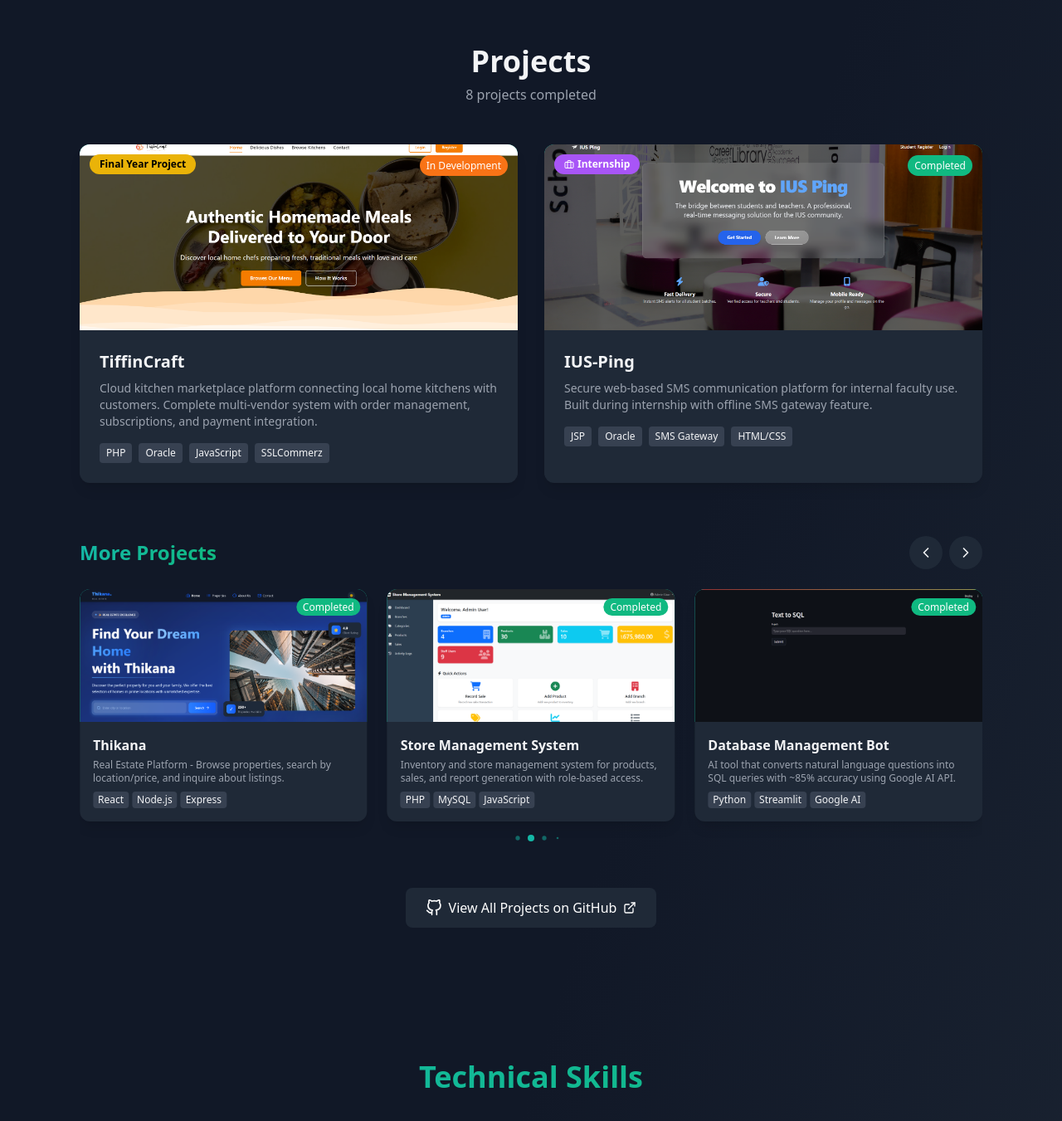
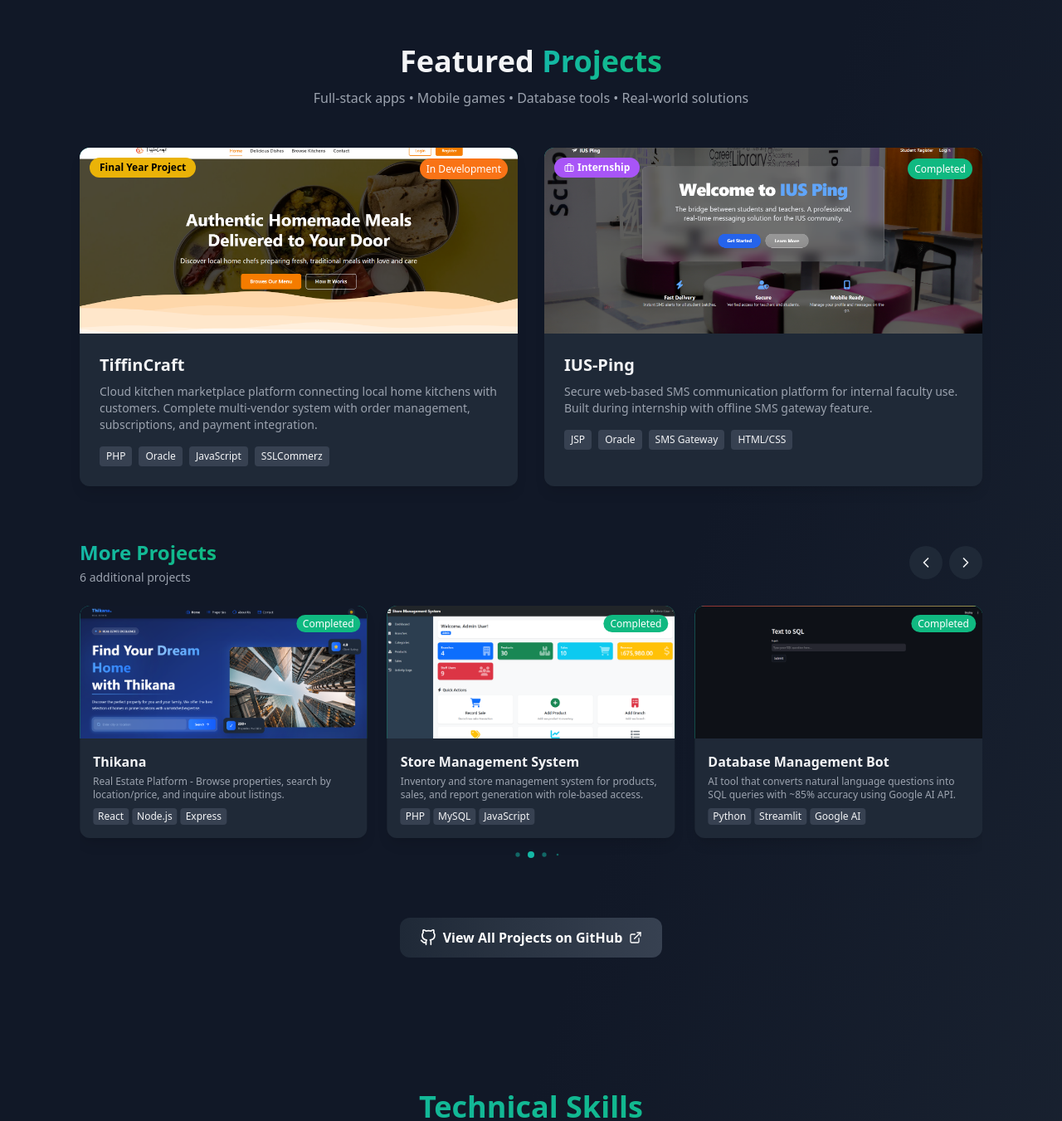
Before and after one commit to RakibDevHub/portfolio, a React (Vite) app: page / in a window 1280 px wide. Shown: the part 826-2177 px from the top of the page at 83% size. Built offline with nearby package versions, Linux system fonts and the light colour scheme; grey boxes are pictures that could not be loaded.

Commit message:
Improved Projects Section Design

```diff
--- a/src/components/Projects.jsx
+++ b/src/components/Projects.jsx
@@ -65,9 +65,11 @@ const Projects = () => {
           viewport={{ once: true }}
           className="text-center mb-12"
         >
-          <h2 className="text-3xl md:text-4xl font-bold mb-2">Projects</h2>
-          <p className="text-gray-600 dark:text-gray-400">
-            {projects.length} projects completed
+          <h2 className="text-3xl md:text-4xl font-bold mb-3">
+            Featured <span className="bg-gradient-to-r from-teal-500 to-emerald-500 bg-clip-text text-transparent">Projects</span>
+          </h2>
+          <p className="text-gray-600 dark:text-gray-400 max-w-2xl mx-auto">
+            Full-stack apps • Mobile games • Database tools • Real-world solutions
           </p>
         </motion.div>
 
@@ -83,9 +85,14 @@ const Projects = () => {
         {otherProjects.length > 0 && (
           <div className="mt-8">
             <div className="flex justify-between items-center mb-6">
-              <h3 className="text-2xl font-bold bg-gradient-to-r from-teal-500 to-emerald-500 bg-clip-text text-transparent">
-                More Projects
-              </h3>
+              <div>
+                <h3 className="text-2xl font-bold bg-gradient-to-r from-teal-500 to-emerald-500 bg-clip-text text-transparent">
+                  More Projects
+                </h3>
+                <p className="text-sm text-gray-500 dark:text-gray-400 mt-1">
+                  {otherProjects.length} additional {otherProjects.length === 1 ? 'project' : 'projects'}
+                </p>
+              </div>
               <div className="flex gap-2">
                 <div className="swiper-button-prev-custom w-10 h-10 rounded-full bg-gray-100 dark:bg-gray-800 flex items-center justify-center cursor-pointer hover:bg-teal-100 dark:hover:bg-teal-900/30 transition-colors">
                   <FiChevronLeft size={20} />
@@ -131,17 +138,17 @@ const Projects = () => {
           whileInView={{ opacity: 1, y: 0 }}
           transition={{ duration: 0.6 }}
           viewport={{ once: true }}
-          className="mt-12 text-center"
+          className="mt-16 text-center"
         >
           <a
             href="https://github.com/RakibDevHub"
             target="_blank"
             rel="noopener noreferrer"
-            className="inline-flex items-center gap-2 px-6 py-3 bg-gray-900 dark:bg-gray-800 text-white rounded-lg hover:bg-gray-800 transition-colors"
+            className="group inline-flex items-center gap-2 px-6 py-3 bg-gradient-to-r from-gray-900 to-gray-800 dark:from-gray-800 dark:to-gray-700 text-white rounded-xl hover:shadow-lg transition-all duration-300 hover:scale-105"
           >
-            <FiGithub size={20} />
-            View All Projects on GitHub
-            <FiExternalLink size={16} />
+            <FiGithub size={20} className="group-hover:rotate-12 transition-transform" />
+            <span className="font-semibold">View All Projects on GitHub</span>
+            <FiExternalLink size={16} className="group-hover:translate-x-1 transition-transform" />
           </a>
         </motion.div>
       </div>
@@ -189,10 +196,20 @@ const ProjectCard = ({ project, variant }) => {
             href={project.github}
             target="_blank"
             rel="noopener noreferrer"
-            className="w-12 h-12 bg-white rounded-full flex items-center justify-center hover:bg-gray-100 transition-all hover:scale-110"
+            className="w-12 h-12 bg-teal-500 rounded-full flex items-center justify-center hover:bg-teal-600 transition-all hover:scale-110"
           >
-            <FiGithub size={22} className="text-gray-800" />
+            <FiGithub size={22} className="text-white" />
           </a>
+          {project.link && (
+            <a
+              href={project.link}
+              target="_blank"
+              rel="noopener noreferrer"
+              className="w-12 h-12 bg-teal-500 rounded-full flex items-center justify-center hover:bg-teal-600 transition-all hover:scale-110"
+            >
+              <FiExternalLink size={22} className="text-white" />
+            </a>
+          )}
         </div>
 
         <div className="absolute top-3 left-3">
@@ -238,6 +255,11 @@ const ProjectCard = ({ project, variant }) => {
               {tech}
             </span>
           ))}
+          {project.tech.length > 4 && (
+            <span className="px-2 py-1 bg-gray-200 dark:bg-gray-600 text-xs rounded">
+              +{project.tech.length - 4}
+            </span>
+          )}
         </div>
       </div>
     </motion.div>
@@ -280,18 +302,18 @@ const SliderProjectCard = ({ project }) => {
             href={project.github}
             target="_blank"
             rel="noopener noreferrer"
-            className="w-10 h-10 bg-white rounded-full flex items-center justify-center hover:bg-gray-100 transition-all hover:scale-110"
+            className="w-10 h-10 bg-teal-500 rounded-full flex items-center justify-center hover:bg-teal-600 transition-all hover:scale-110"
           >
-            <FiGithub size={18} className="text-gray-800" />
+            <FiGithub size={18} className="text-white" />
           </a>
-          {project.url && (
+          {project.link && (
             <a
-              href={project.url}
+              href={project.link}
               target="_blank"
               rel="noopener noreferrer"
-              className="w-10 h-10 bg-white rounded-full flex items-center justify-center hover:bg-gray-100 transition-all hover:scale-110"
+              className="w-10 h-10 bg-teal-500 rounded-full flex items-center justify-center hover:bg-teal-600 transition-all hover:scale-110"
             >
-              <FiLink size={18} className="text-gray-800" />
+              <FiExternalLink size={18} className="text-white" />
             </a>
           )}
         </div>
--- a/src/data/projectsData.js
+++ b/src/data/projectsData.js
@@ -74,7 +74,7 @@ export const projectsData = [
       "Modern food delivery landing page with smooth animations and responsive design.",
     tech: ["HTML5", "CSS3", "JavaScript"],
     github: "https://github.com/RakibDevHub/Omnifood",
-    url: "https://rakibdevhub.github.io/Omnifood/",
+    demo: "https://rakibdevhub.github.io/Omnifood/",
     status: "Completed",
     category: "frontend",
     image: "/images/projects/omnifood.jpg",
```
